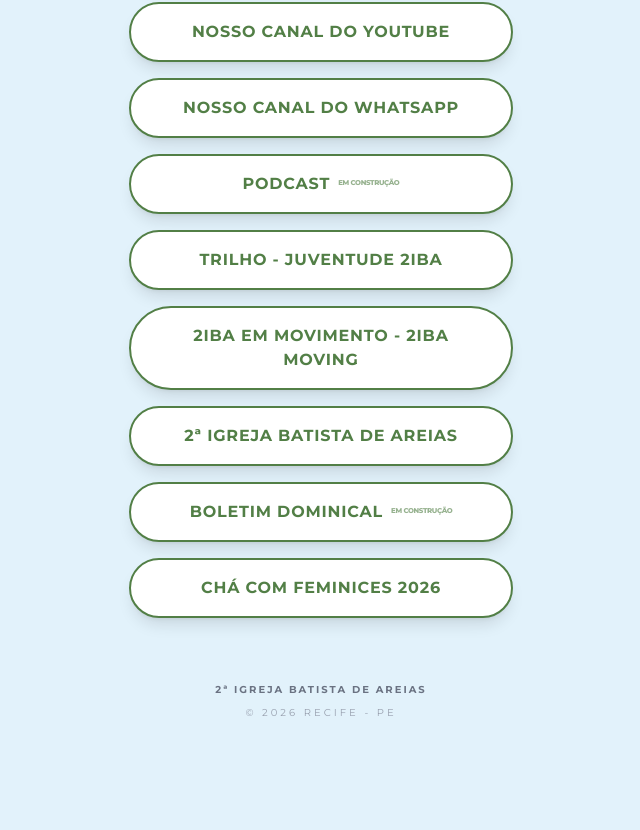
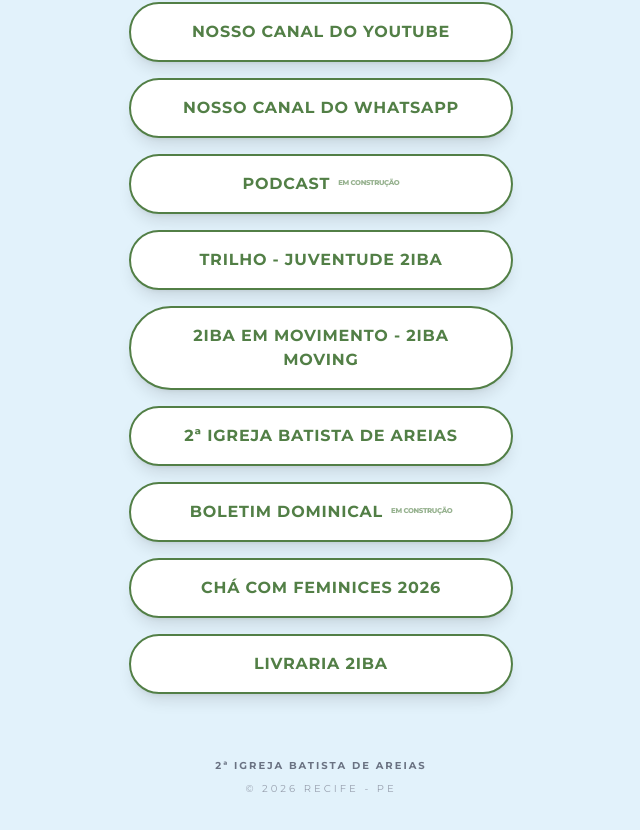
Before and after one commit to osmanhenrique/Bio-Instagram---2-Igreja-Batista-de-Areias, a React (Vite) app: page / in a window 1280 px wide. Shown: the part 743-1573 px from the top of the page, without its empty margins (319-959 px from the left). Before the commit the page ends 1543 px from the top, so only its background shows below. Built offline with nearby package versions, Linux system fonts and the light colour scheme.

Commit message:
feat: add Livraria 2IBA link and update README banner

```diff
--- a/src/App.tsx
+++ b/src/App.tsx
@@ -82,6 +82,11 @@ const LINKS = [
         id: 18,
         label: "CHÁ COM FEMINICES 2026",
         url: "https://forms.gle/VvD5ckMKHHJXtCQq9"
+    },
+    {
+        id: 19,
+        label: "LIVRARIA 2IBA",
+        url: "https://www.amazon.com.br/hz/wishlist/ls/IVJHPYG62QWG?ref_=wl_share"
     }
 ];
 
```
Also changed, not shown: 1 other file (tests, documents, lock files or other folders).
